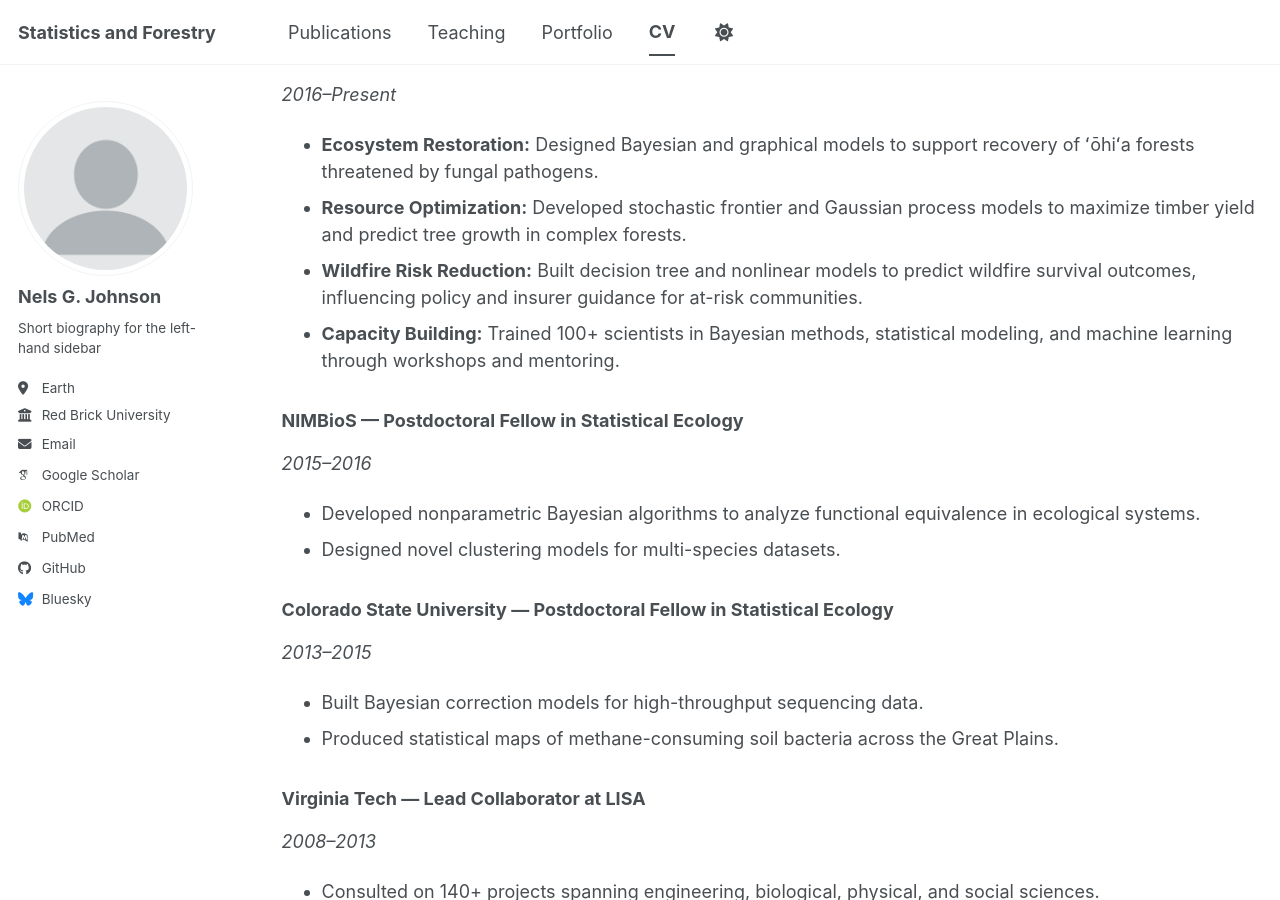
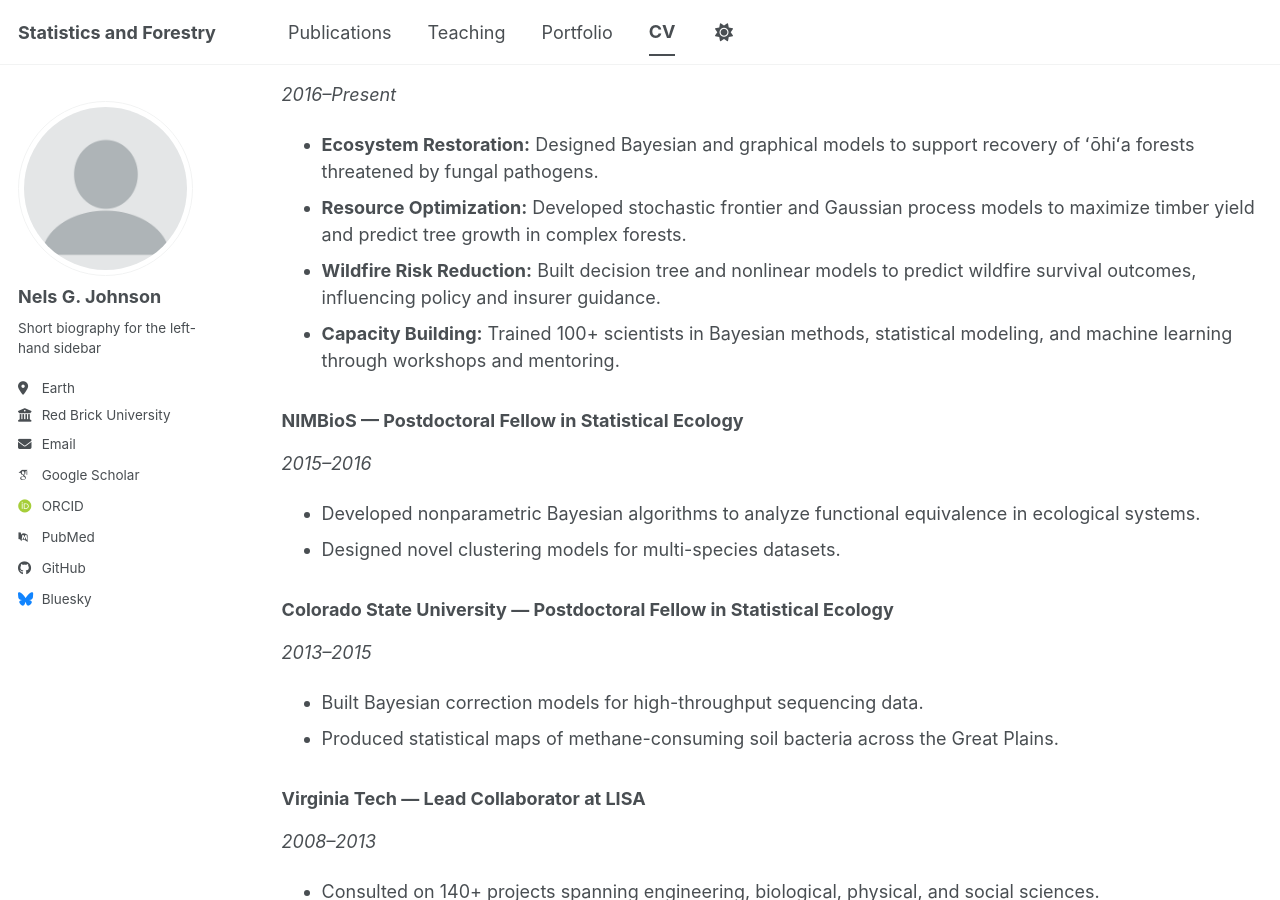
Before and after one commit to nelsjohnso/nelsjohnso.github.io, a Jekyll site: the page built from _pages/cv.md, in a window 1280 px wide and 900 px high, scrolled down 757 px. Built offline with Jekyll 4.4.1, drawn with Linux system fonts in a browser that asks for light colours; some web fonts are replaced; a script bundle is joined from its source files by our own code; library files that are not in the unit come from our copies.

Commit message:
Update wildfire risk reduction description
Removed some language in wildfire risk reduction section.

```diff
--- a/_pages/cv.md
+++ b/_pages/cv.md
@@ -33,7 +33,7 @@ redirect_from:
 *2016–Present*
 - **Ecosystem Restoration:** Designed Bayesian and graphical models to support recovery of ʻōhiʻa forests threatened by fungal pathogens.
 - **Resource Optimization:** Developed stochastic frontier and Gaussian process models to maximize timber yield and predict tree growth in complex forests.
-- **Wildfire Risk Reduction:** Built decision tree and nonlinear models to predict wildfire survival outcomes, influencing policy and insurer guidance for at-risk communities.
+- **Wildfire Risk Reduction:** Built decision tree and nonlinear models to predict wildfire survival outcomes, influencing policy and insurer guidance.
 - **Capacity Building:** Trained 100+ scientists in Bayesian methods, statistical modeling, and machine learning through workshops and mentoring.
 
 ### **NIMBioS — Postdoctoral Fellow in Statistical Ecology**
```
